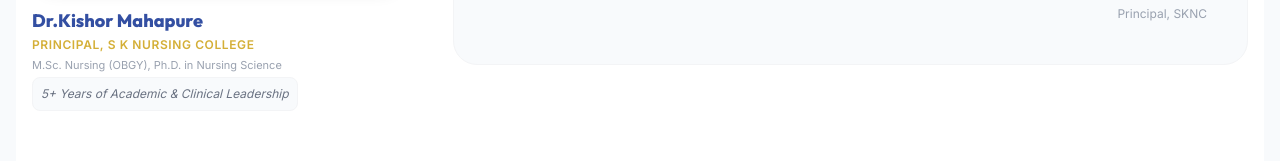
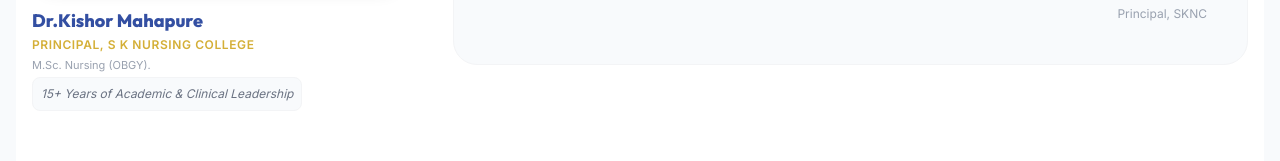
Before and after one commit to devlyxonsolutions/SKNursing, a Next.js app: page /about in a window 1280 px wide. Shown: the part 2835-2996 px from the top of the page. Built offline with nearby package versions, Linux system fonts and the light colour scheme; a web font is replaced by a local one.

Commit message:
Update collegeData.ts

```diff
--- a/src/data/collegeData.ts
+++ b/src/data/collegeData.ts
@@ -17,8 +17,8 @@ export const COLLEGE_INFO = {
 export const PRINCIPAL_MESSAGE = {
   name: "Dr.Kishor Mahapure",
   designation: "Principal, S K Nursing College",
-  qualification: "M.Sc. Nursing (OBGY), Ph.D. in Nursing Science",
-  experience: "5+ Years of Academic & Clinical Leadership",
+  qualification: "M.Sc. Nursing (OBGY).",
+  experience: "15+ Years of Academic & Clinical Leadership",
   image: "/principle.png",
   message: "Welcome to S K Nursing College. Nursing is more than a profession; it is a sacred calling to heal, comfort, and care. Our college stands as a beacon of clinical excellence and compassionate service. We are committed to nurturing the next generation of healthcare pioneers by providing INC-compliant infrastructure, state-of-the-art diagnostic and clinical laboratories, and robust multi-specialty hospital collaborations. Through GNM training, we prepare our students to deliver world-class bedside care, excel in emergency response, and champion community health initiatives. I invite you to join us on this transformative journey to build a healthier tomorrow."
 };
@@ -132,44 +132,44 @@ export const INFRASTRUCTURE_FACILITIES: FacilityItem[] = [
 export const FACULTY_MEMBERS: FacultyMember[] = [
   {
     id: "fac1",
-    name: "Dr. Sunita K. Deshmukh",
+    name: "Mr. Kishor Mahapure",
     designation: "Principal & Professor",
-    qualification: "M.Sc. Nursing (OBGY), Ph.D. in Nursing Science",
+    qualification: "M.Sc. Nursing (OBGY).",
     experience: "24 Years",
     image: "https://images.unsplash.com/photo-1573496359142-b8d87734a5a2?auto=format&fit=crop&w=800&q=80"
   },
   {
     id: "fac2",
-    name: "Prof. Rajesh M. Shinde",
-    designation: "Vice-Principal & Professor",
+    name: "Ms. Rohini Sawant",
+    designation: "Nursing Tutor",
     qualification: "M.Sc. Nursing (Medical-Surgical), MBA (Hospital Admin)",
-    experience: "18 Years",
+    experience: "2 Years",
     image: "https://images.unsplash.com/photo-1560250097-0b93528c311a?auto=format&fit=crop&w=800&q=80"
   },
   {
     id: "fac3",
-    name: "Mrs. Anjali V. Joshi",
-    designation: "Associate Professor",
-    qualification: "M.Sc. Nursing (Pediatrics), B.Sc. Nursing",
-    experience: "12 Years",
+    name: "Ms. Pratiksha Kamble",
+    designation: "Nursing Tutor",
+    qualification: " B.Sc. Nursing",
+    experience: "2 Years",
     image: "https://images.unsplash.com/photo-1567532939604-b6b5b0db2604?auto=format&fit=crop&w=800&q=80"
   },
-  {
-    id: "fac4",
-    name: "Mrs. Priya S. Patil",
-    designation: "Assistant Professor",
-    qualification: "M.Sc. Nursing (Community Health Nursing)",
-    experience: "9 Years",
-    image: "https://images.unsplash.com/photo-1594744803329-e58b31de215f?auto=format&fit=crop&w=800&q=80"
-  },
-  {
-    id: "fac5",
-    name: "Mr. Amit R. Kulkarni",
-    designation: "Senior Clinical Instructor",
-    qualification: "B.Sc. Nursing, Post-Basic Diploma in Critical Care",
-    experience: "7 Years",
-    image: "https://images.unsplash.com/photo-1622253692010-333f2da6031d?auto=format&fit=crop&w=800&q=80"
-  }
+  // {
+  //   id: "fac4",
+  //   name: "Mrs. Priya S. Patil",
+  //   designation: "Assistant Professor",
+  //   qualification: "M.Sc. Nursing (Community Health Nursing)",
+  //   experience: "9 Years",
+  //   image: "https://images.unsplash.com/photo-1594744803329-e58b31de215f?auto=format&fit=crop&w=800&q=80"
+  // },
+  // {
+  //   id: "fac5",
+  //   name: "Mr. Amit R. Kulkarni",
+  //   designation: "Senior Clinical Instructor",
+  //   qualification: "B.Sc. Nursing, Post-Basic Diploma in Critical Care",
+  //   experience: "7 Years",
+  //   image: "https://images.unsplash.com/photo-1622253692010-333f2da6031d?auto=format&fit=crop&w=800&q=80"
+  // }
 ];
 
 export const STUDENT_EVENTS: EventItem[] = [
```
